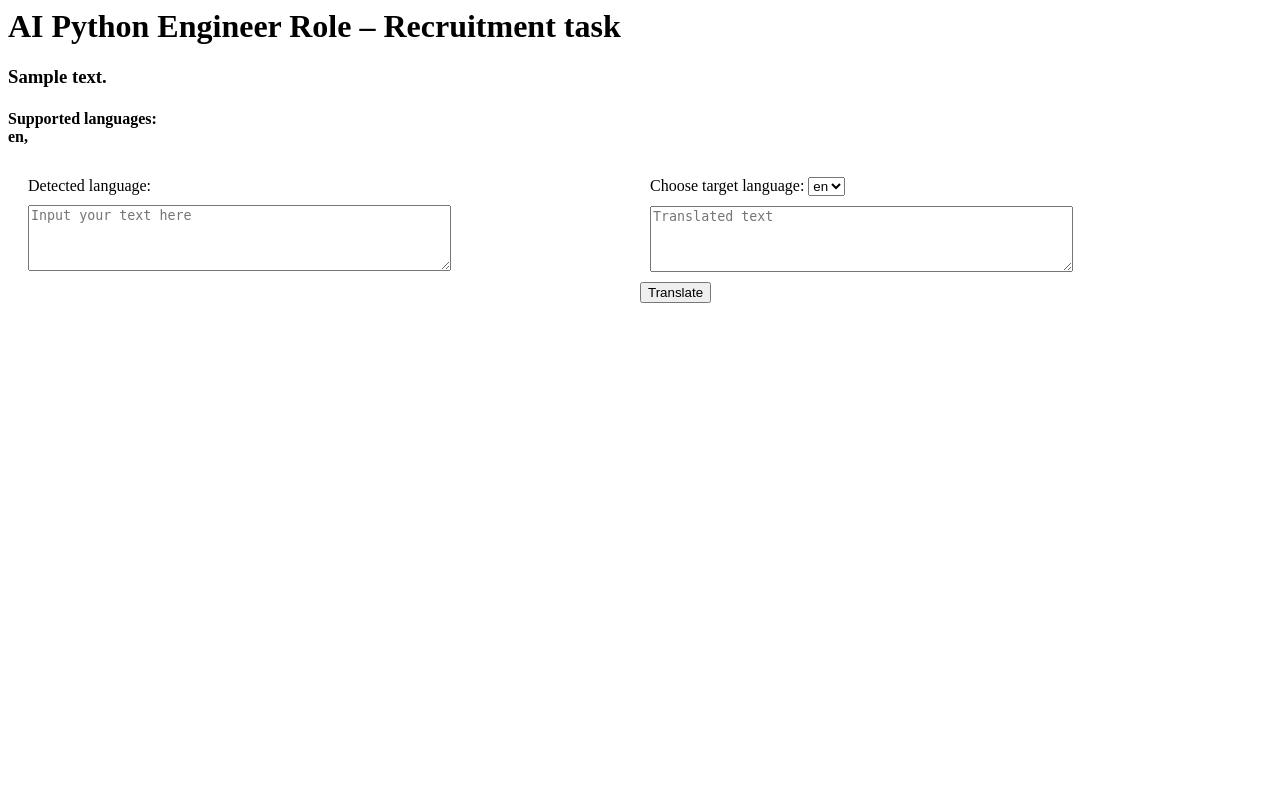
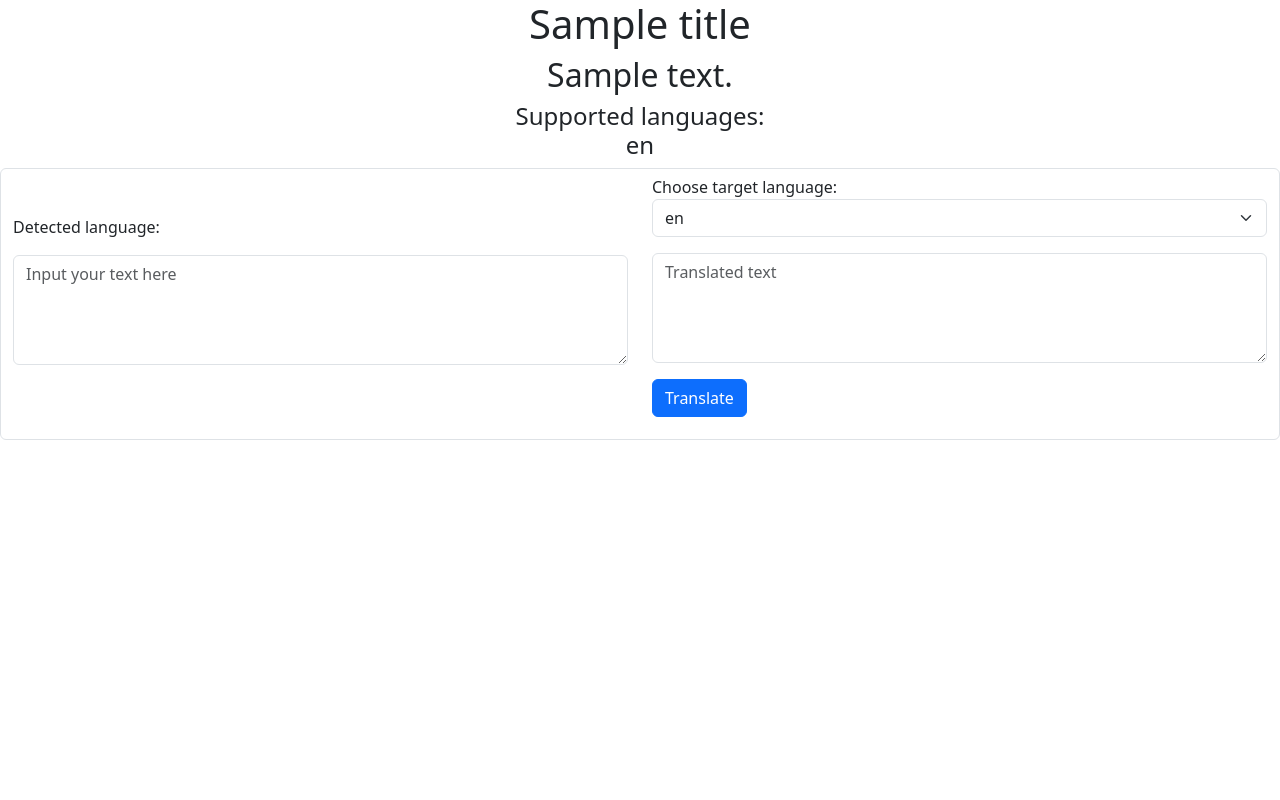
Before and after one commit to isulim/langtrans, a Python web app: template app/templates/index.html in a window 1280 px wide. Run offline with Jinja, Linux system fonts and the light colour scheme; the template is opened without the code that fills it: most values are stand-ins (such as "Sample title", 1, 10 or a date in 2020).

Commit message:
html template

```diff
--- a/app/templates/index.html
+++ b/app/templates/index.html
@@ -1,67 +1,53 @@
 <html>
-    <style>
-    * {
-      box-sizing: border-box;
-    }
-
-    .column {
-      float: left;
-      width: 50%;
-    }
-
-    .row {
-        margin: 10px;
-    }
-    input {
-        display: block;
-    }
-    </style>
+    <head>
+        <link href="https://cdn.jsdelivr.net/npm/bootstrap@5.3.3/dist/css/bootstrap.min.css" rel="stylesheet" integrity="sha384-QWTKZyjpPEjISv5WaRU9OFeRpok6YctnYmDr5pNlyT2bRjXh0JMhjY6hW+ALEwIH" crossorigin="anonymous">
+        <script src="https://cdn.jsdelivr.net/npm/bootstrap@5.3.3/dist/js/bootstrap.bundle.min.js" integrity="sha384-YvpcrYf0tY3lHB60NNkmXc5s9fDVZLESaAA55NDzOxhy9GkcIdslK1eN7N6jIeHz" crossorigin="anonymous"></script>
+    </head>
     <body>
-        <h1>AI Python Engineer Role – Recruitment task</h1>
-        <h3>{{ description }}</h3>
+        <div class="row">
+            <div class="col-12 text-center">
+                <h1>{{ title }}</h1>
+                <h2>{{ description }}</h2>
                 <h4>
                     Supported languages: <br>
                     {% for lang in available_langs %}
-                {{ lang }},
+                        {{ lang }}
                     {% endfor %}
+
                 </h4>
+            </div>
+        </div>
         <div>
-        <form>
+            <form class="form-control">
                 <div class="row">
-                <div class="column">
-                    <div class="row">
+                    <div class="col-6">
+                        <div class="mb-3">&nbsp;</div>
+                        <div class="mb-3">
                             <span>Detected language:</span>
                             <span id="source_language"></span>
                         </div>
-                    <div class="row">
-                        <textarea id="input_text" name="input_text" rows="4" cols="50" placeholder="Input your text here"></textarea>
+                        <div class="mb-3">
+                            <textarea id="input_text" name="input_text" rows="4" cols="50" placeholder="Input your text here" class="form-control"></textarea>
                         </div>
                     </div>
-                <div class="column">
-                    <div class="row">
+                    <div class="col-6">
+                        <div class="mb-3">
                             <label for="target_lang">Choose target language:</label>
-                        <select id="target_lang" name="target_lang">
+                            <select class="form-select" id="target_lang" name="target_lang">
                                 {% for lang in available_langs %}
                                     <option value="{{ lang }}">{{ lang }}</option>
                                 {% endfor %}
                             </select>
                         </div>
-                    <div class="row">
-                        <textarea id="output_text" name="output_text" rows="4" cols="50" placeholder="Translated text"></textarea>
+                        <div class="mb-3">
+                            <textarea id="output_text" name="output_text" rows="4" cols="50" placeholder="Translated text" class="form-control"></textarea>
+                        </div>
+                        <div class="mb-3">
+                            <button class="btn btn-primary" type="submit">Translate</button>
                         </div>
                     </div>
                 </div>
-            <div class="row">
-                <div class="column">&nbsp;</div>
-                <div class="column">
-                    <input type="submit" value="Translate">
-                </div>
-            </div>
-
-
-
             </form>
         </div>
-
     </body>
 </html>
```
Lines whose indentation alone changed are shown as unchanged.
